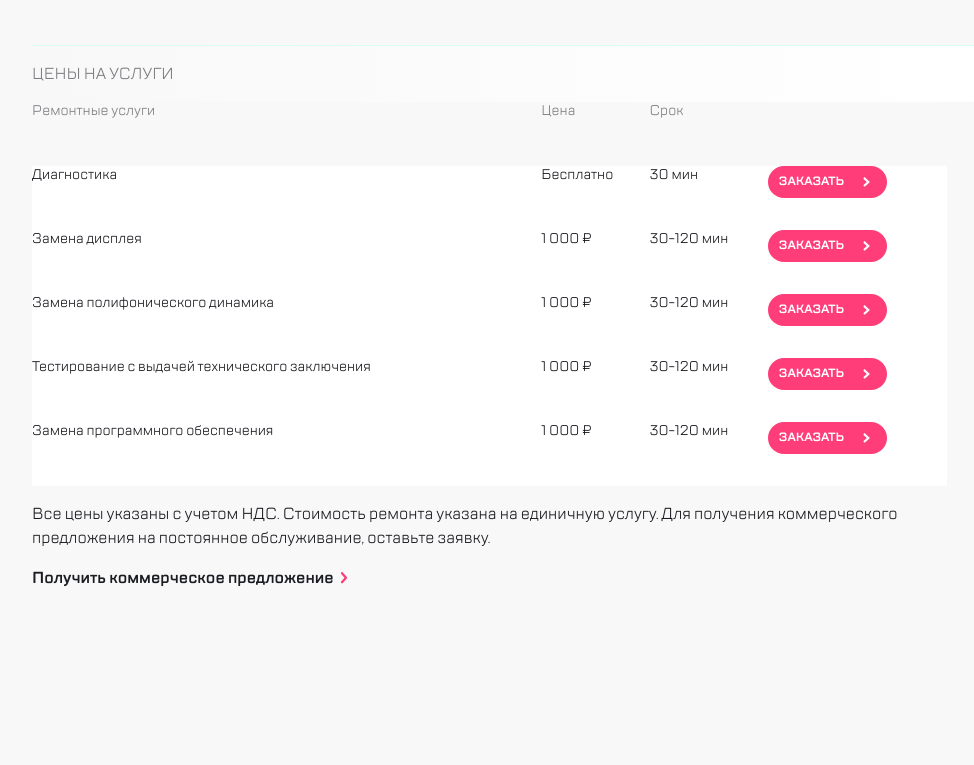
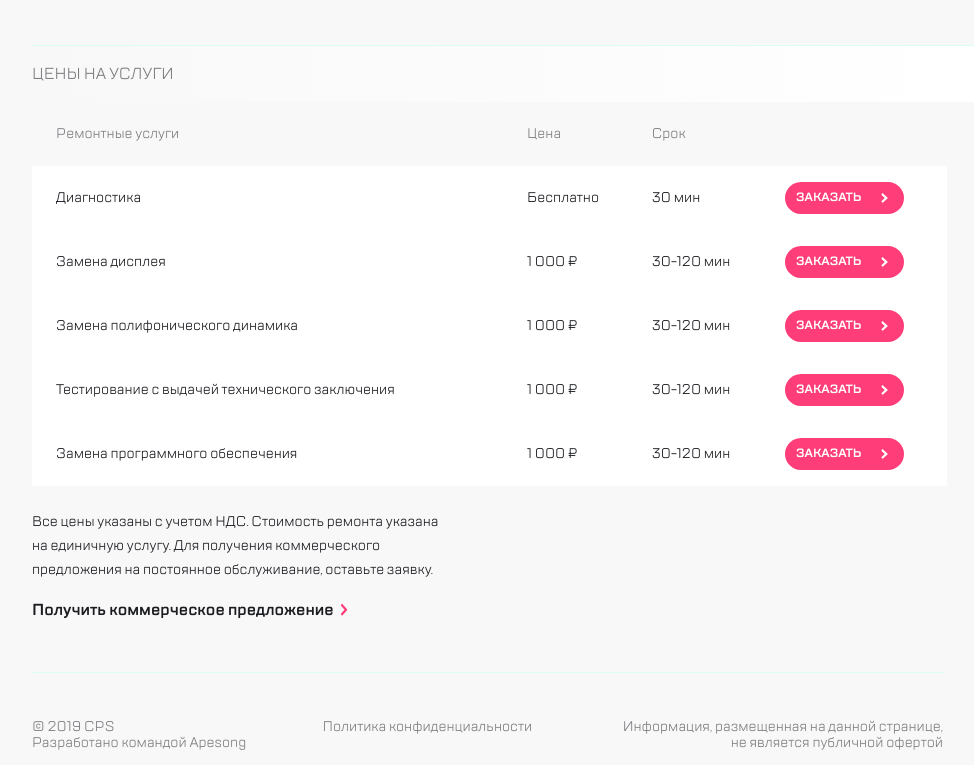
Before and after one commit to ElenaShumi/WebCore, a website built with webpack: page src/index.html in a window 1280 px wide. Shown: the part 1363-2128 px from the top of the page, without its empty margins (305-1279 px from the left). Before the commit the page ends 2003 px from the top, so only its background shows below. Built offline with nearby package versions, Linux system fonts and the light colour scheme.

Commit message:
add footer

```diff
--- a/src/index.html
+++ b/src/index.html
@@ -345,5 +345,10 @@
           </div>
       </div>
     </aside>
+    <footer class="footer">
+        <p>© 2019 CPS<br> Разработано командой Apesong </p>
+        <p>Политика конфиденциальности</p>
+        <p>Информация, размещенная на данной странице, не является публичной офертой</p>
+    </footer>
   </body>
 </html>
--- a/src/scss/blocks/__footer.scss
+++ b/src/scss/blocks/__footer.scss
@@ -0,0 +1,38 @@
+.footer {
+  color: $textLink;
+  font-size: 14px;
+  line-height: 16px;
+  text-align: center;
+
+  margin-left: $indentLeft;
+  margin-right: $indentLeft;
+
+  border-top: 1px solid $additionalColor;
+
+  @media (min-width: 768px) {
+    margin-left: $indentLeft768;
+    margin-right: $indentLeft768;
+    padding-top: $indentBlockBottom768;
+
+    display: flex;
+    justify-content: space-between;
+    text-align: left;
+
+    &>p {
+      width: 218px;
+
+      &:last-child {
+        text-align: end;
+
+        @media (min-width: 1120px) {
+          width: 330px;
+        }
+      }
+    }
+  }
+
+  @media (min-width: 1120px) {
+    margin-left: $indentLeft1120;
+    margin-right: $indentLeft1120;
+  }
+}
--- a/src/scss/blocks/__priceContainer.scss
+++ b/src/scss/blocks/__priceContainer.scss
@@ -16,11 +16,12 @@
   }
 }
 
-.conteiner__text {
+.container__text {
   margin-top: 16px;
+  font-size: 14px;
 
   @media (min-width: 768px) {
-    display: inline-block;
+    display: block;
     margin-top: $indentBlockBottom;
     margin-bottom: 16px;
 
@@ -46,7 +47,7 @@
     width: 97%;
     border: none;
     border-collapse: separate;
-    border-radius: 10px;
+    border-radius: 0 0 25px 25px;
 
     &:not(:first-of-type) {
       background-color: $whiteColor;
@@ -63,7 +64,6 @@
 
     display: grid;
     grid-template-columns: 1fr 1fr;
-
 
     @media (min-width: 768px) {
       display: table-row;
@@ -87,8 +87,6 @@
   &__td {
     font-size: 14px;
     line-height: 18px;
-
-
 
     &:first-child {
       grid-column: 1 / -1;
@@ -132,8 +130,12 @@
 
     @media (min-width: 768px) {
       display: table-cell;
-      vertical-align: top;
-      padding: 0;
+      vertical-align: middle;
+      padding-left: $indentLeft;
+    }
+
+    @media (min-width: 1120px) {
+      padding-left: $indentLeft768;
     }
   }
 
--- a/src/scss/foundation/__globals.scss
+++ b/src/scss/foundation/__globals.scss
@@ -21,7 +21,6 @@ body {
 
     .container {
       grid-column-start: 2;
-      // grid-row: 3;
     }
 
     .mobile-menu {
@@ -29,5 +28,8 @@ body {
       grid-row: 1 / -1;
     }
 
+    .footer {
+      grid-column-start: 2;
+    }
   }
 }
```
